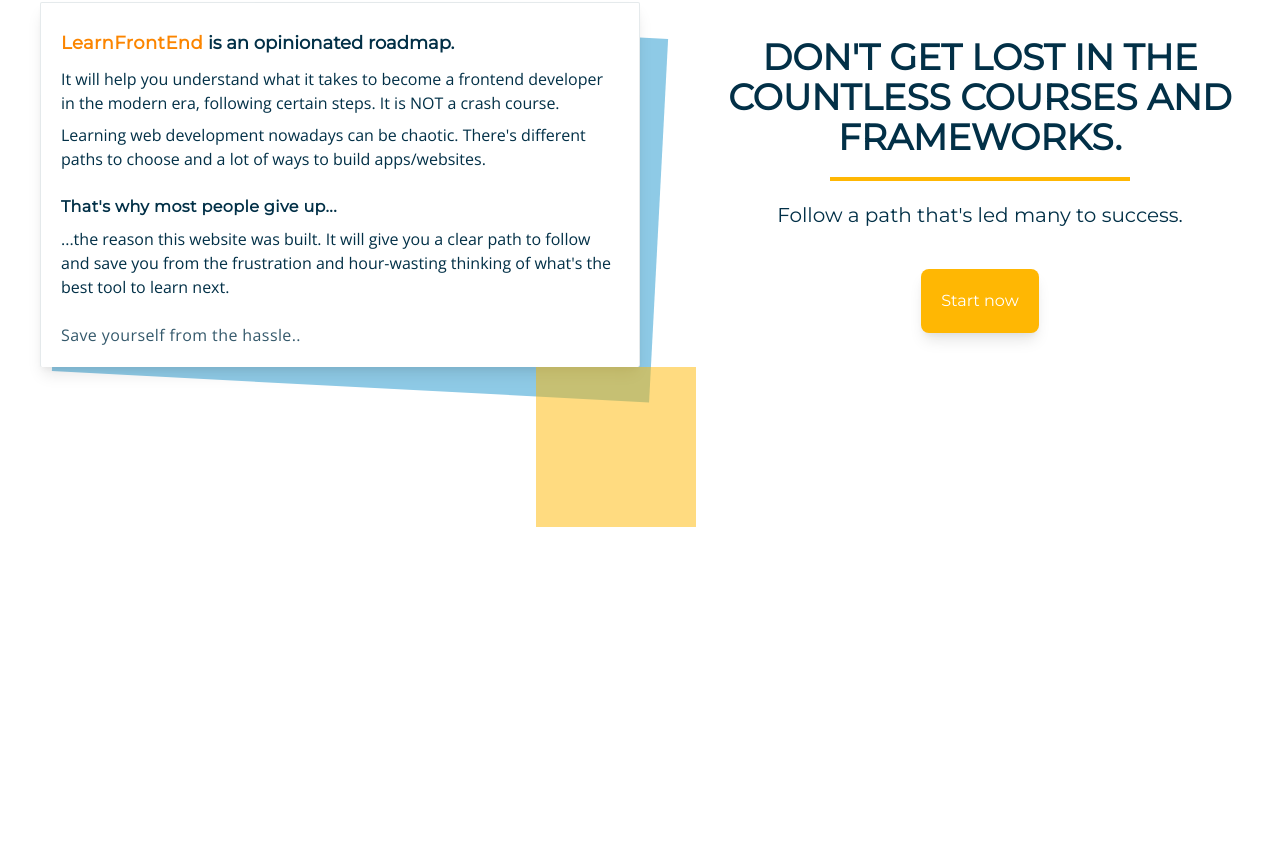
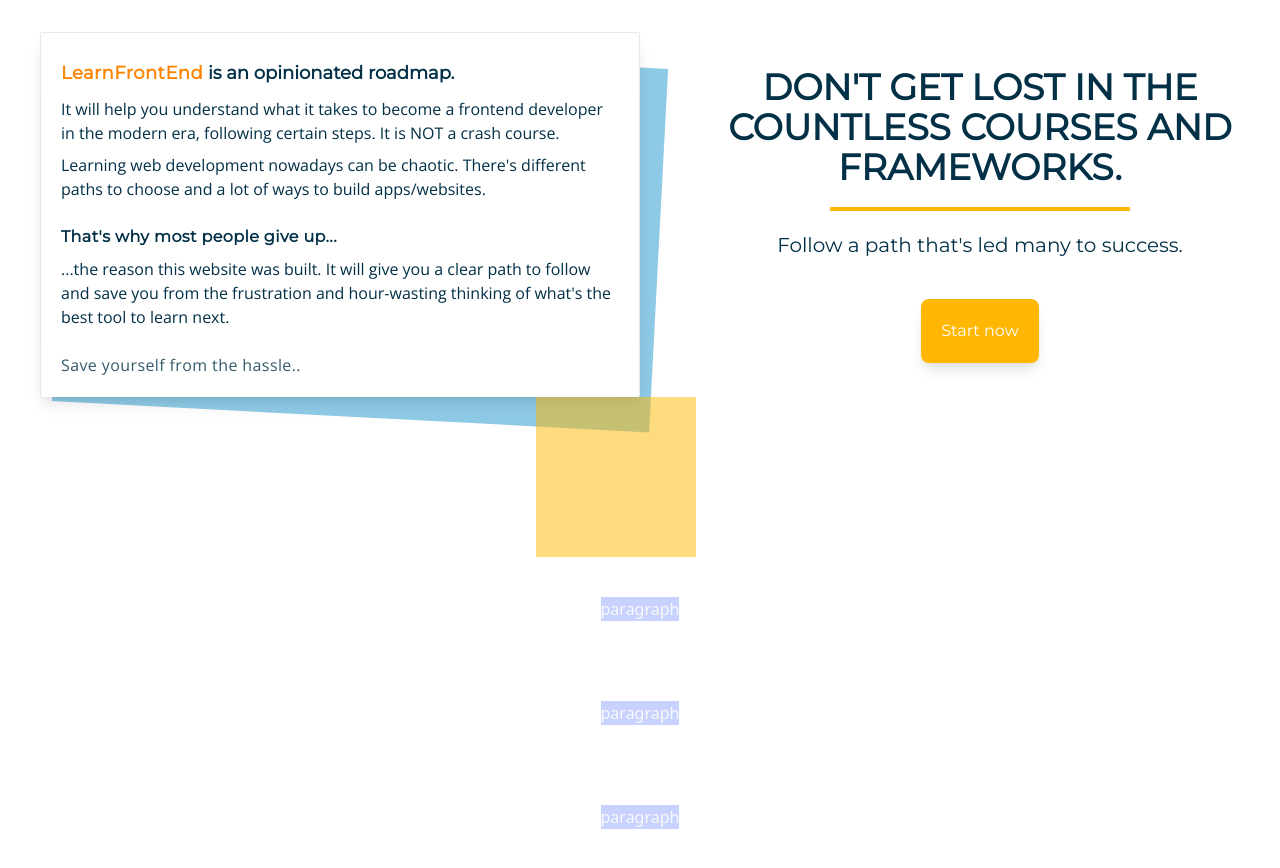
Before and after one commit to anargiris/learnfrontend, a Next.js app: page / in a window 1280 px wide. Shown: the part 922-1790 px from the top of the page. Before the commit the page ends 1449 px from the top, so only its background shows below. Built offline with nearby package versions, Linux system fonts and the light colour scheme.

Commit message:
i am bored

```diff
--- /dev/null
+++ b/components/Accordion.js
@@ -0,0 +1,16 @@
+import { useState } from "react";
+import { motion, AnimatePresence } from "framer-motion";
+
+const Accordion = () => {
+  const [isOpen, setIsOpen] = useState(false);
+  return (
+    <div className="flex justify-center items-center mt-20 relative z-20">
+      <div className="bg-indigo-200" onClick={() => setIsOpen(!isOpen)}>
+        paragraph
+      </div>
+      {isOpen && <div>hidden stuff</div>}
+    </div>
+  );
+};
+
+export default Accordion;
--- a/components/Hero.js
+++ b/components/Hero.js
@@ -8,7 +8,6 @@
 const Hero = () => {
   return (
     <header className={`${styles.background} h-screen relative`}>
-      <Navbar />
       <h1
         className={`text-7xl mb-10 text-center font-bold font-mont leading-relaxed text-blue-primary ${styles.title}`}
       >
--- a/components/Navbar.js
+++ b/components/Navbar.js
@@ -3,7 +3,7 @@
 
 const Navbar = () => {
   return (
-    <nav className="flex justify-between bg-white max-w-6xl mx-auto">
+    <nav className="flex justify-between bg-white max-w-6xl mx-auto relative z-20">
       <Link href="/">
         <div className="text-2xl cursor-pointer leading-tight text-center font-mont">
           <span className="text-blue-primary font-black ">LEARN</span>
--- a/components/Whatsthis.js
+++ b/components/Whatsthis.js
@@ -4,7 +4,10 @@
 
 const Whatsthis = () => {
   return (
-    <section id="whatsthis" className="font-mont border-t-4 border-blue-strong">
+    <section
+      id="whatsthis"
+      className="font-mont border-t-4 border-blue-strong mb-40"
+    >
       <h3 className="text-4xl text-white uppercase bg-blue-primary py-5 text-center font-bold">
         Become a frontend developer
       </h3>
--- a/pages/_app.js
+++ b/pages/_app.js
@@ -1,10 +1,12 @@
 import "../styles/globals.css";
 import "tailwindcss/tailwind.css";
 import { AnimateSharedLayout } from "framer-motion";
+import Navbar from "../components/Navbar";
 
 function MyApp({ Component, pageProps }) {
   return (
     <AnimateSharedLayout exitBeforeEnter>
+      <Navbar />
       <Component {...pageProps} />
     </AnimateSharedLayout>
   );
--- a/pages/index.js
+++ b/pages/index.js
@@ -1,4 +1,5 @@
 import { motion } from "framer-motion";
+import Accordion from "../components/Accordion";
 import Hero from "../components/Hero";
 import Whatsthis from "../components/Whatsthis";
 
@@ -11,6 +12,11 @@
     >
       <Hero />
       <Whatsthis />
+      <section className="h-screen">
+        <Accordion />
+        <Accordion />
+        <Accordion />
+      </section>
     </motion.div>
   );
 }
--- a/pages/introduction.js
+++ b/pages/introduction.js
@@ -13,7 +13,6 @@
       animate={{ opacity: 1 }}
       exit={{ opacity: 0 }}
     >
-      <Navbar />
       <main className="text-blue-strong font-open">
         <h1 className="text-5xl font-bold font-mont text-center uppercase leading-relaxed mb-5">
           <span className="text-blue-primary font-black ">Learn</span>
@@ -61,7 +60,6 @@
           <h4 className="text-4xl mb-10 font-bold font-mont">
             Start with HTML
           </h4>
-          <p>Begin your journey with HTML!</p>
           <Link href="/html">
             <motion.div
               whileHover={{
```
